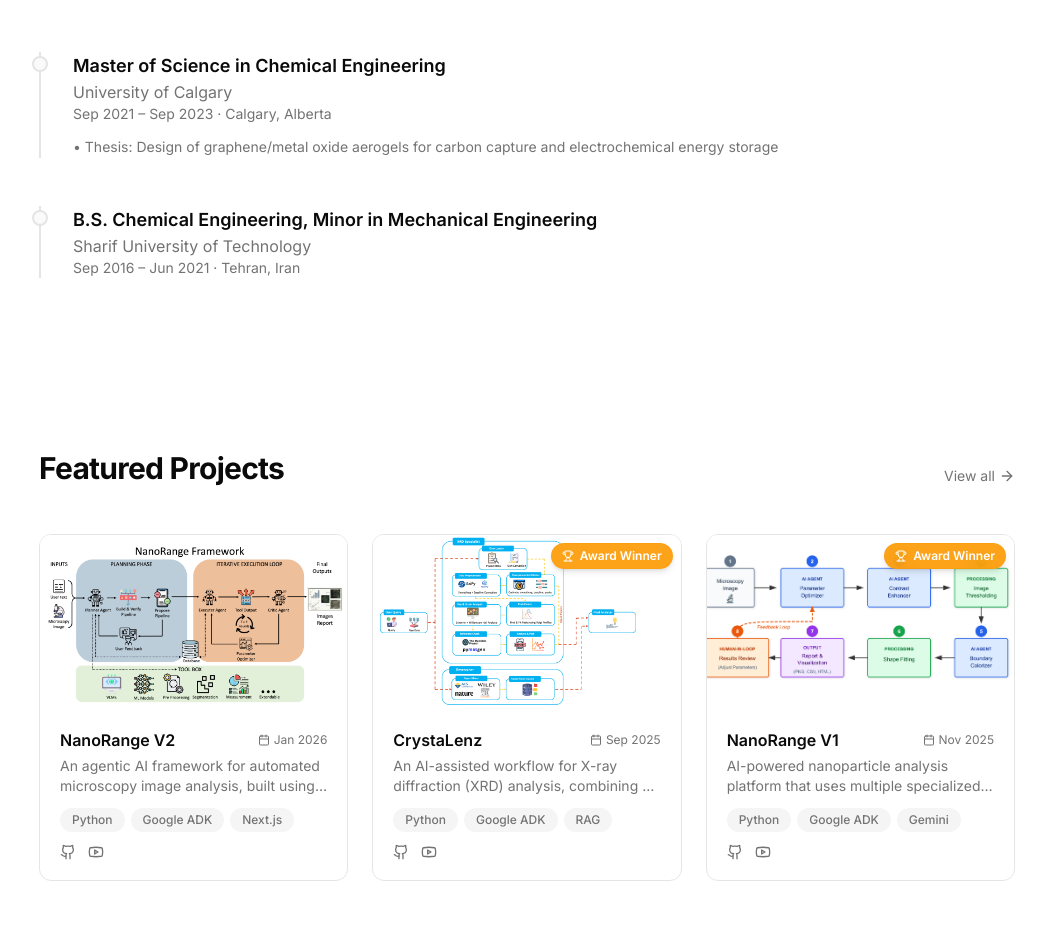
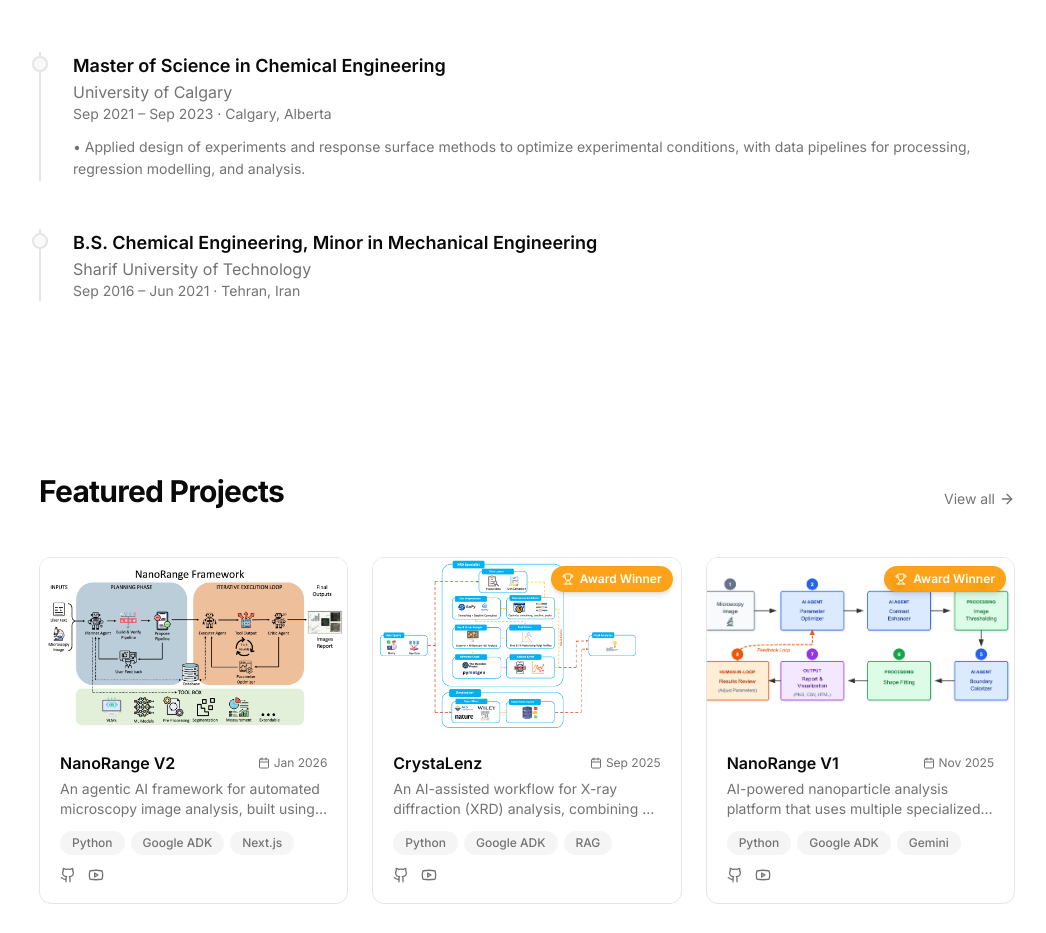
Before and after one commit to MJRaei/portfolio, a Next.js app: page / in a window 1280 px wide. Shown: the part 2721-3654 px from the top of the page, without its empty margins (113-1159 px from the left). Built offline with nearby package versions, Linux system fonts and the light colour scheme.

Commit message:
update education

```diff
--- a/src/data/education.ts
+++ b/src/data/education.ts
@@ -8,7 +8,7 @@ export const education: Education[] = [
     startDate: "2021-09",
     endDate: "2023-09",
     description: [
-      "Thesis: Design of graphene/metal oxide aerogels for carbon capture and electrochemical energy storage",
+      "Applied design of experiments and response surface methods to optimize experimental conditions, with data pipelines for processing, regression modelling, and analysis.",
     ],
   },
   {
```
